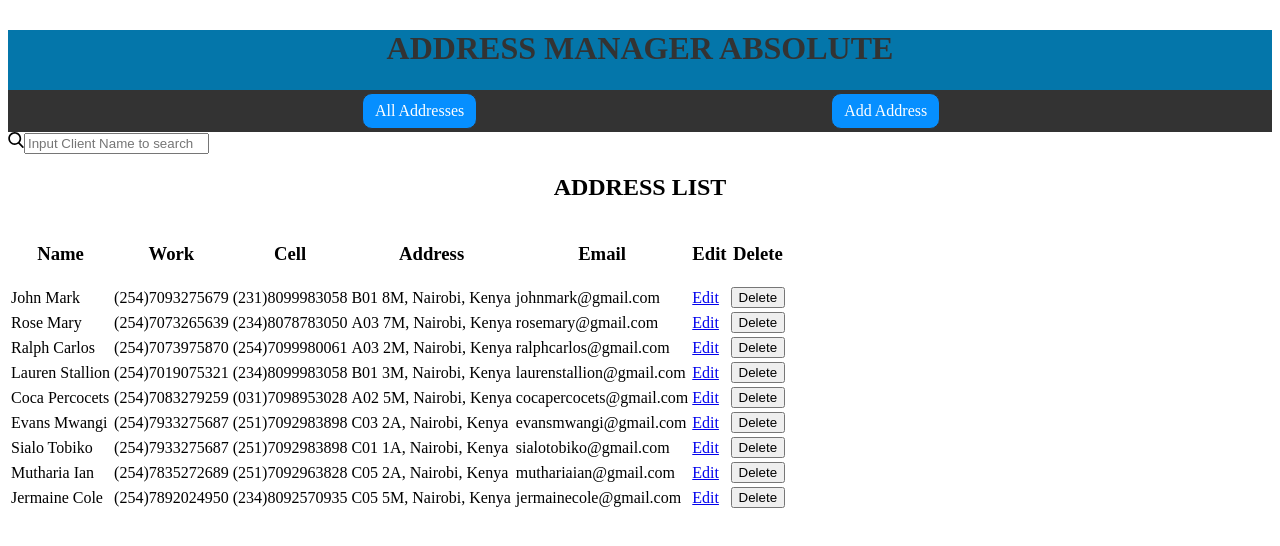
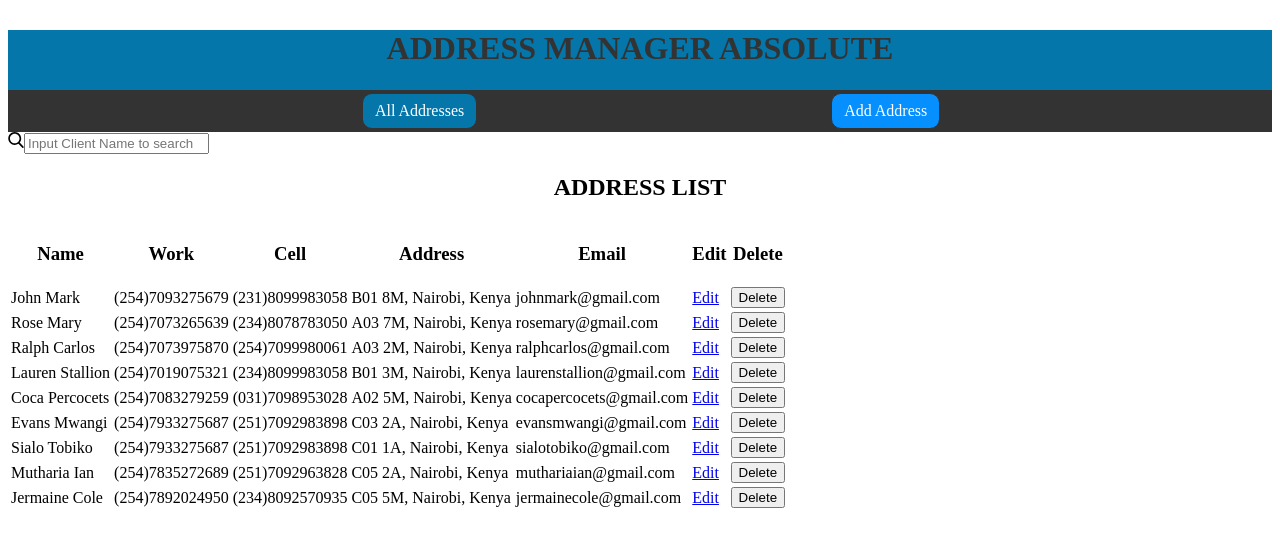
Before and after one commit to PascalOdudigbo/Address-Manager-App, a React (Create React App) app: page / in a window 1280 px wide. In both pictures the pointer is over the link "All Addresses". Shown: the top 546 px of the page. Built offline with nearby package versions, Linux system fonts and the light colour scheme; data requests are answered from the project's data file.

Commit message:
added a css event for navLink hover, active and visited

```diff
--- a/src/index.css
+++ b/src/index.css
@@ -36,3 +36,7 @@
   font-style: bold;
   display: inline-block;
 }
+
+.link:hover, .link:active .link:visited {
+  background-color: #0476aa;
+}
```
